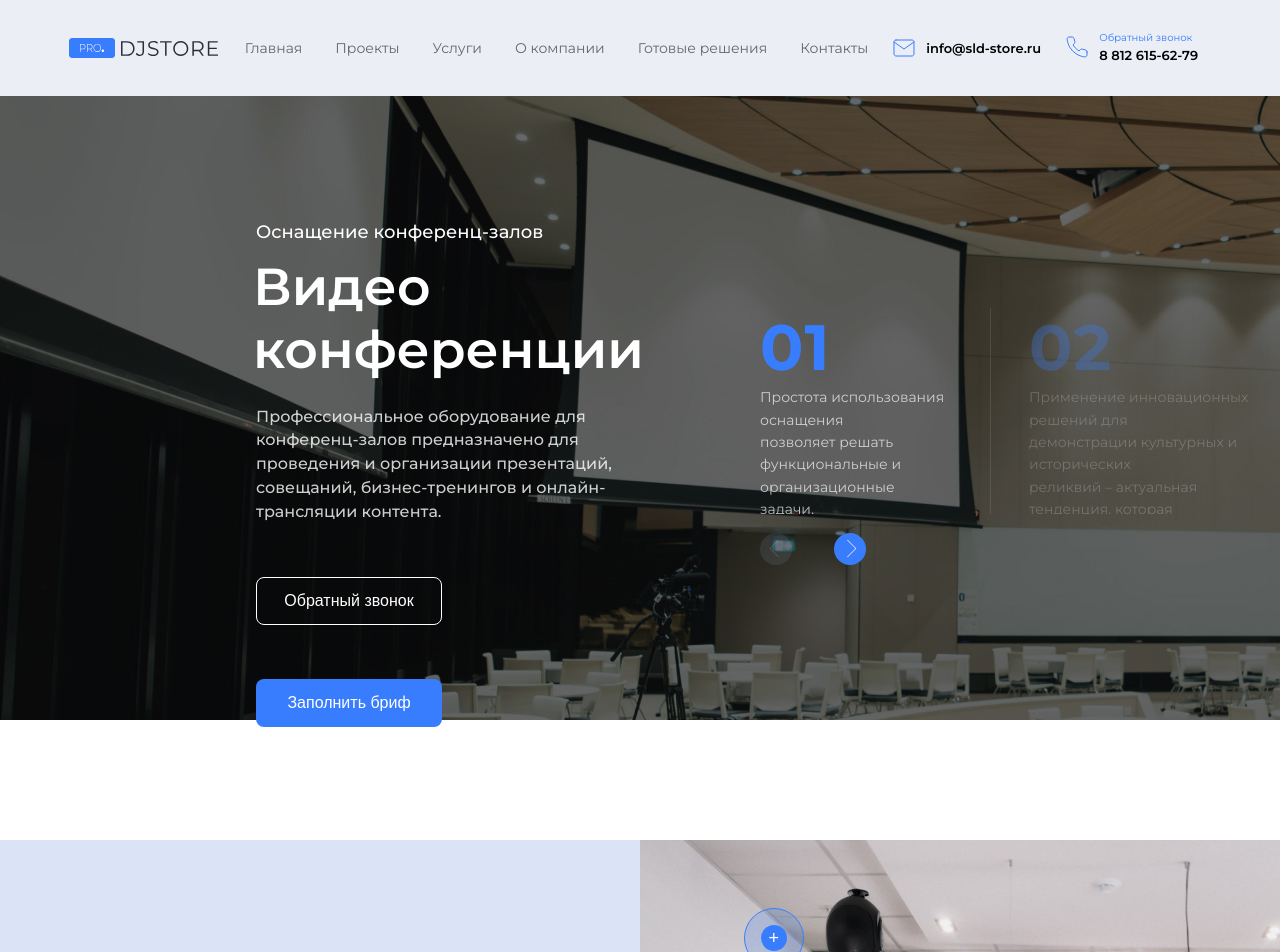
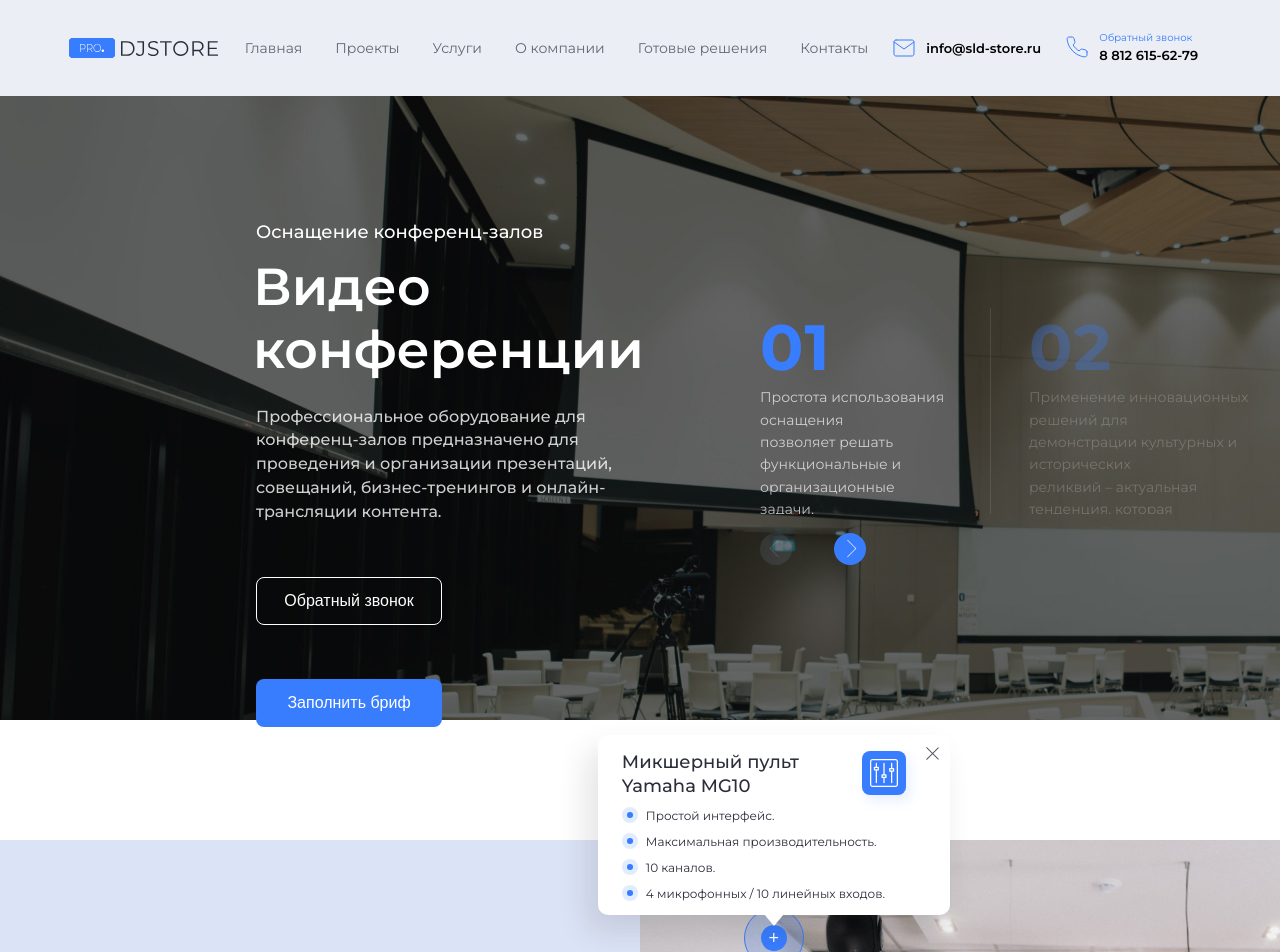
Before and after one commit to SidorovMaxim/dj-store, a React (Create React App) app: page / in a window 1280 px wide. Shown: the top 952 px of the page. Built offline with nearby package versions, Linux system fonts and the light colour scheme.

Commit message:
Added hover for arrow buttons, added hover and active for nav, added pop-up block

```diff
--- a/src/App.scss
+++ b/src/App.scss
@@ -38,16 +38,34 @@ html {
     nav ul {
       @extend %flex-default;
       margin: 0 7.5px;
-      color: #2B2D3A;
-      opacity: 0.7;
+      color: rgba(43, 45, 58, 0.7);
 
       li {
         @extend %flex-child;
+        position: relative;
         margin: 0 16.5px;
         list-style-type: none;
         font-size: 14px;
         font-weight: 400;
         line-height: 17px;
+        cursor: pointer;
+
+        &:after {
+          position: absolute;
+          left: 0;
+          bottom: -39px;
+          content: '';
+          width: 100%;
+          height: 4px;
+          background: transparent;
+          border-radius: 6px;
+          transition: 0.2s;
+        }
+
+        &:hover:after,
+        &.active:after {
+          background: #397DFF;
+        }
       }
     }
 
@@ -225,6 +243,8 @@ html {
         height: 32px;
         border: none;
         border-radius: 50%;
+        transition: 0.2s;
+        // cursor: pointer;
 
         &:after {
           position: absolute;
@@ -236,6 +256,7 @@ html {
           border-left: 1px solid white;
           border-bottom: 1px solid white;
           border-radius: 1px;
+          transition: 0.2s;
         }
       }
 
@@ -247,6 +268,14 @@ html {
           opacity: 0.2;
           transform: rotate(45deg);
         }
+
+        &:hover {
+          background: rgba(45, 47, 48, 0.2);
+
+          &:after {
+            opacity: 0.6;
+          }
+        }
       }
 
       button.next-slide {
@@ -255,6 +284,10 @@ html {
         &:after {
           left: 7px;
           transform: rotate(-135deg);
+        }
+
+        &:hover {
+          background: #0049d1;
         }
       }
     }
@@ -288,7 +321,93 @@ html {
       border-radius: 50%;
       box-sizing: border-box;
 
-      button {
+      .block {
+        position: absolute;
+        bottom: 52px;
+        width: 352px;
+        height: 180px;
+        background: #FFFFFF;
+        color: #2B2D3A;
+        border-radius: 10px;
+        box-shadow: -10px 16px 32px rgba(17, 17, 17, 0.12);
+
+        &:after {
+          position: absolute;
+          left: 50%;
+          transform: translateX(-50%);
+          bottom: -21px;
+          content: '';
+          border: 10px solid transparent;
+          border-top: 12px solid white;
+        }
+
+        .block-name {
+          margin: 16px 0 8px 24px;
+          font-size: 18px;
+          font-weight: 500;
+          line-height: 132%;
+        }
+
+        ul {
+          margin: -5px 0;
+          padding-left: 24px;
+          display: flex;
+          flex-direction: column;
+          // list-style-image: url("main/svg/marker.svg");
+          list-style-type: none;
+
+          li {
+            background: url("main/svg/marker.svg") no-repeat left center;
+            padding-left: 24px;
+            height: 16px;
+            margin: 5px 0;
+            font-size: 12px;
+            font-weight: normal;
+            line-height: 142%;
+          }
+        }
+
+        .mixer-icon {
+          position: absolute;
+          top: 10px;
+          right: 28px;
+        }
+
+        .close {
+          position: absolute;
+          right: 12px;
+          top: 12px;
+          width: 12px;
+          height: 12px;
+          background: transparent;
+          opacity: 0.8;
+          border: none;
+
+          &:hover {
+            opacity: 1;
+          }
+
+          &:before,
+          &:after {
+            position: absolute;
+            top: -2px;
+            left: 6px;
+            height: 17px;
+            width: 0.75px;
+            content: ' ';
+            background: #2B2D3A;
+          }
+
+          &:before {
+            transform: rotate(45deg);
+          }
+          &:after {
+            transform: rotate(-45deg);
+          }
+        }
+      }
+
+      button.disclose {
         height: 26px;
         width: 26px;
         background: #397DFF;
--- a/src/main/Main.jsx
+++ b/src/main/Main.jsx
@@ -1,7 +1,7 @@
 import React from 'react';
 import blockImg1 from './images/block_image_1.jpg';
 import blockImg2 from './images/block_image_2.jpg';
-
+import mixerIcon from './svg/mixer_icon.svg';
 
 const Main = () => {
   return (
@@ -79,7 +79,36 @@ const Main = () => {
         </div>
 
         <div className="pop-up">
-          <button>
+          <div className="block">
+            <img className="mixer-icon" src={mixerIcon} alt="mixer-icon" />
+
+            <div className="block-name">
+              Микшерный пульт<br />
+              Yamaha MG10
+            </div>
+
+            <ul>
+              <li>
+                Простой интерфейс.
+              </li>
+
+              <li>
+                Максимальная производительность.
+              </li>
+
+              <li>
+                10 каналов.
+              </li>
+
+              <li>
+                4 микрофонных / 10 линейных входов.
+              </li>
+            </ul>
+
+            <button className="close" />
+          </div>
+
+          <button className="disclose">
             +
           </button>
         </div>
```
Also changed, not shown: src/main/svg/marker.svg (added), src/main/svg/mixer_icon.svg (added).
